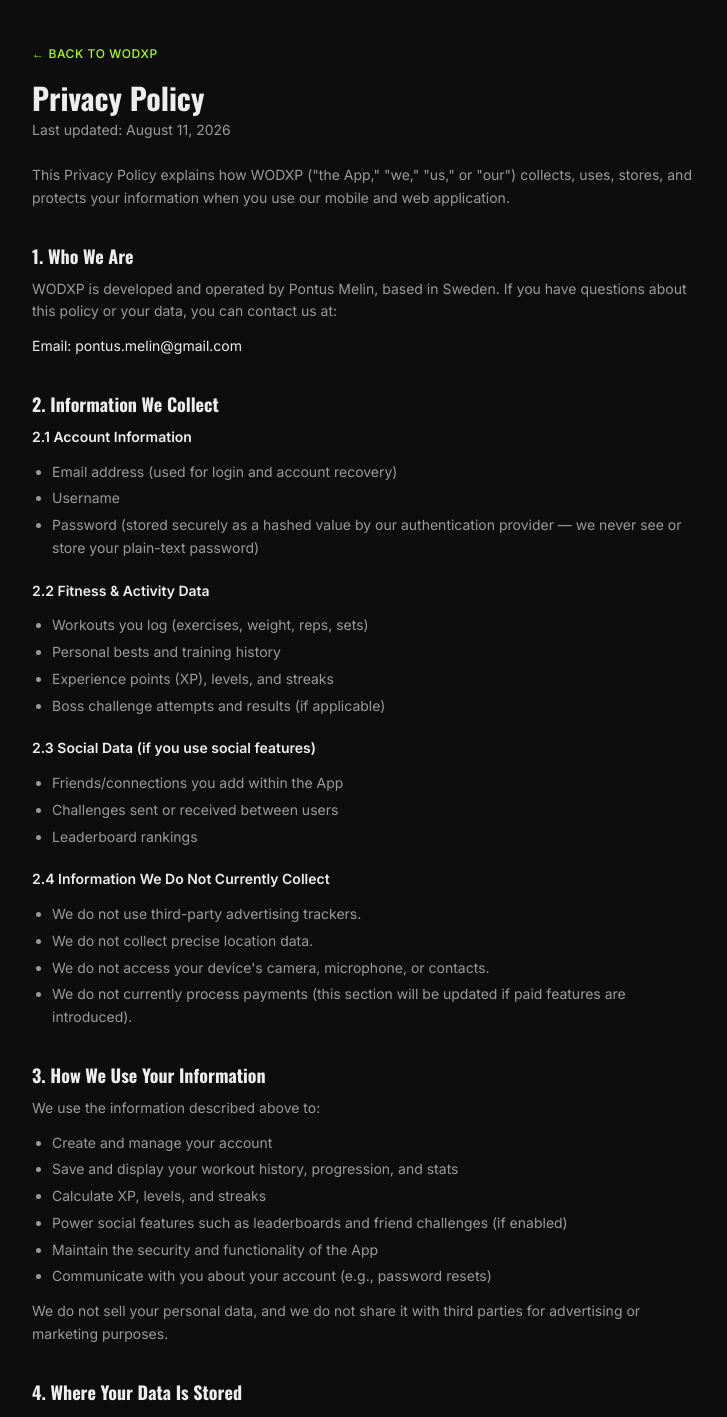
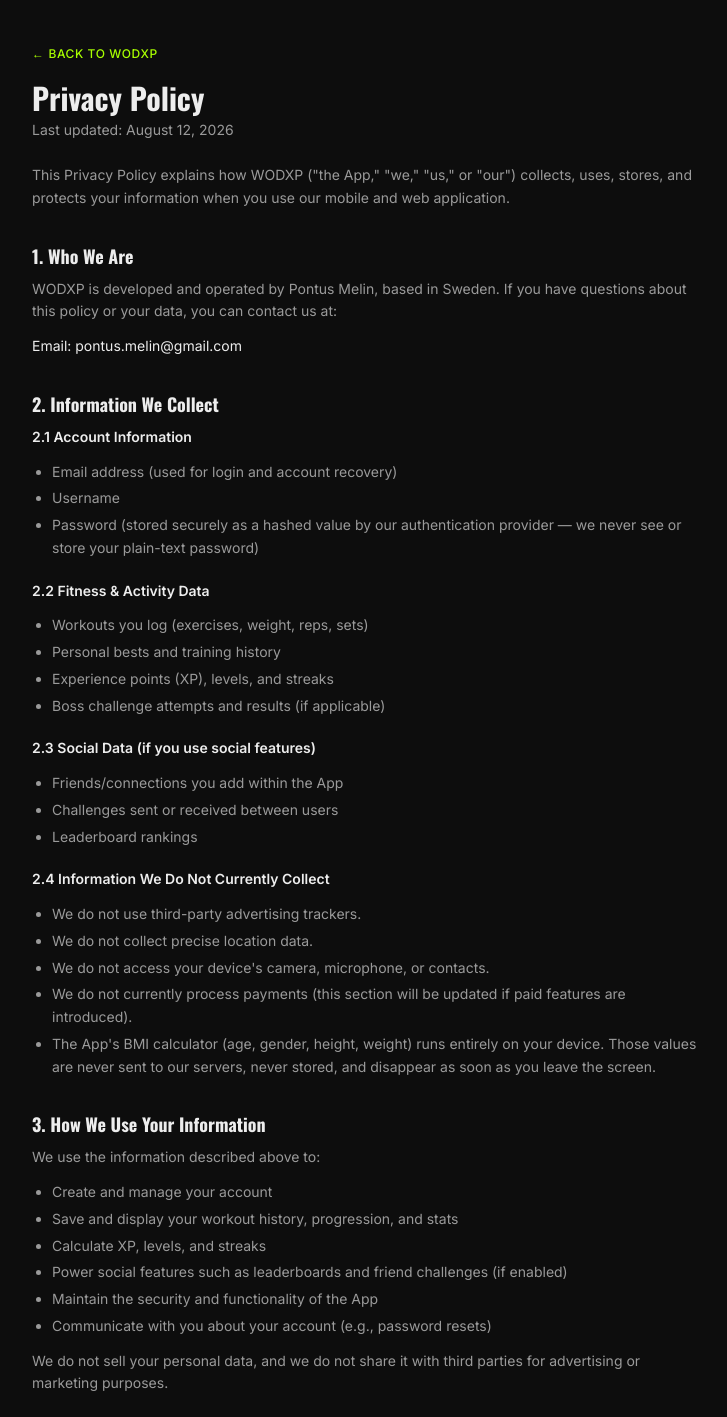
Before and after one commit to Ponkamelon/rpg-fitness-app, a Next.js app: page /privacy in a window 1280 px wide. Shown: the top 1417 px of the page, without its empty margins (272-999 px from the left). Built offline with nearby package versions, Linux system fonts and the light colour scheme; no server answers.

Commit message:
Add files via upload

```diff
--- a/app/privacy/page.tsx
+++ b/app/privacy/page.tsx
@@ -1,4 +1,4 @@
-import Link from 'next/link';
+import { createClient } from '@/lib/supabase/server';
 
 // Kept as a standalone constants object (no component imports) so this page
 // stays lightweight and renders fine for logged-out visitors and app-store
@@ -27,16 +27,24 @@
   );
 }
 
-export default function PrivacyPage() {
+export default async function PrivacyPage() {
+  // Check auth status server-side so "Back to WODXP" always lands on the
+  // right place. Plain <a> tag (not next/link) so this is a full browser
+  // navigation/reload — the most reliable option across browsers,
+  // including Safari with strict cookie/tracking settings.
+  const supabase = await createClient();
+  const { data: { user } } = await supabase.auth.getUser();
+  const backHref = user ? '/' : '/login';
+
   return (
     <div className="min-h-screen w-full px-5 py-10" style={{ backgroundColor: C.bg, color: C.text, fontFamily: "'Inter', sans-serif" }}>
       <div className="mx-auto max-w-2xl">
-        <Link href="/" className="text-xs font-medium uppercase tracking-wider" style={{ color: C.xp }}>
+        <a href={backHref} className="text-xs font-medium uppercase tracking-wider" style={{ color: C.xp }}>
           ← Back to WODXP
-        </Link>
+        </a>
 
         <h1 className="mt-4 text-3xl font-bold" style={{ fontFamily: "'Oswald', sans-serif" }}>Privacy Policy</h1>
-        <p className="mt-1 text-sm" style={{ color: C.muted }}>Last updated: August 11, 2026</p>
+        <p className="mt-1 text-sm" style={{ color: C.muted }}>Last updated: August 12, 2026</p>
 
         <p className="mt-6 text-sm leading-relaxed" style={{ color: C.muted }}>
           This Privacy Policy explains how WODXP (&quot;the App,&quot; &quot;we,&quot; &quot;us,&quot; or &quot;our&quot;) collects, uses, stores, and
@@ -77,6 +85,7 @@
             <li>We do not collect precise location data.</li>
             <li>We do not access your device&apos;s camera, microphone, or contacts.</li>
             <li>We do not currently process payments (this section will be updated if paid features are introduced).</li>
+            <li>The App&apos;s BMI calculator (age, gender, height, weight) runs entirely on your device. Those values are never sent to our servers, never stored, and disappear as soon as you leave the screen.</li>
           </ul>
         </Section>
 
```
